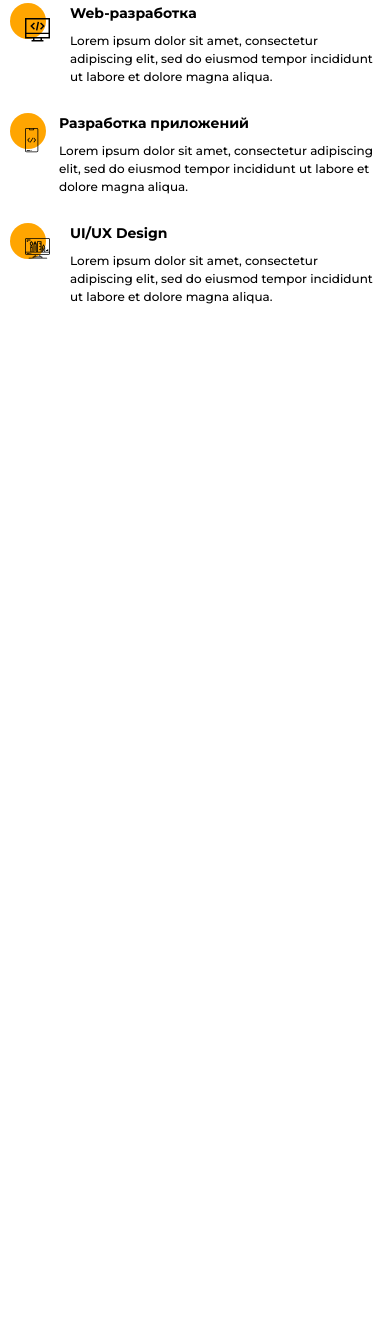
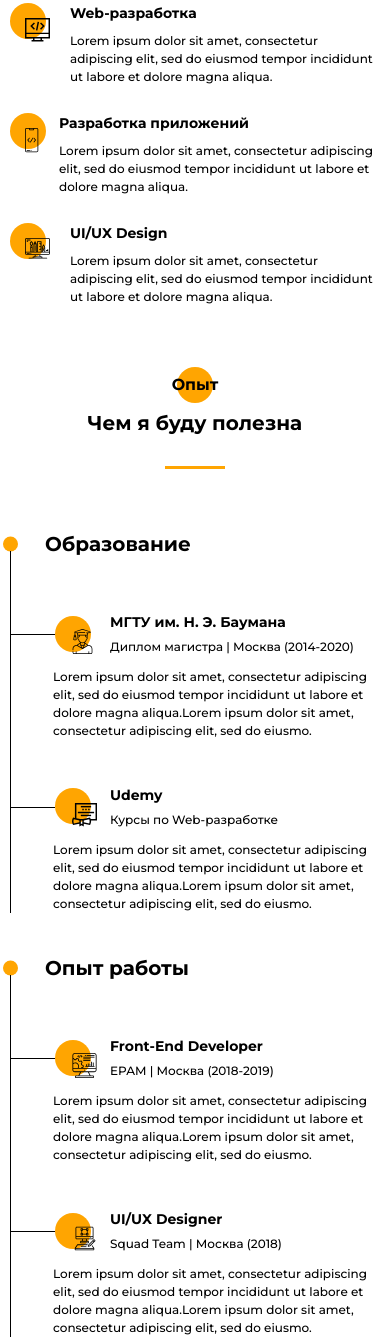
Before and after one commit to danil0110/portfolio_course, a website: page src/index.html in a window 390 px wide. Shown: the part 1587-2924 px from the top of the page. Before the commit the page ends 1910 px from the top, so only its background shows below. Drawn offline with nearby package versions, Linux system fonts and the light colour scheme; files that its build step writes are made by us from their sources; files whose address does not match are found by name.

Commit message:
Added media queries for resume

```diff
--- a/src/index.html
+++ b/src/index.html
@@ -182,7 +182,7 @@
       </div>
     </section>
 
-    <!-- <section class="resume">
+    <section class="resume">
       <div class="container">
         <h2 class="title title_fz16 title__section-title">Опыт</h2>
         <div class="title title_fz36 title__section-subtitle">Чем я буду полезна</div>
@@ -262,7 +262,7 @@
           </div>
         </div>
       </div>
-    </section> -->
+    </section>
 
     <!-- <section class="technologies">
       <div class="container">
--- a/src/sass/blocks/_media.scss
+++ b/src/sass/blocks/_media.scss
@@ -22,6 +22,14 @@
       }
     }
   }
+
+  .resume {
+    &__wrapper {
+      padding: 60px 0 0;
+      justify-content: space-between;
+      column-gap: 0;
+    }
+  }
 }
 
 @media (max-width: 992px) {
@@ -44,6 +52,12 @@
       grid-template: repeat(2, minmax(100px, auto)) / 1fr;
       grid-auto-rows: minmax(100px, auto);
       row-gap: 10px;
+    }
+  }
+
+  .resume {
+    &__wrapper {
+      grid-template-columns: repeat(2, 345px);
     }
   }
 }
@@ -81,6 +95,13 @@
       grid-template: repeat(2, minmax(116px, auto)) / 1fr 1fr;
       grid-auto-rows: minmax(116px, auto);
       gap: 20px 20px;
+    }
+  }
+
+  .resume {
+    &__wrapper {
+      grid-template-columns: 1fr;
+      row-gap: 40px;
     }
   }
 }
@@ -142,4 +163,8 @@
       row-gap: 10px;
     }
   }
+
+  .resume {
+    padding-top: 50px;
+  }
 }
```
Also changed, not shown: dist/css/style.min.css, dist/index.html.
